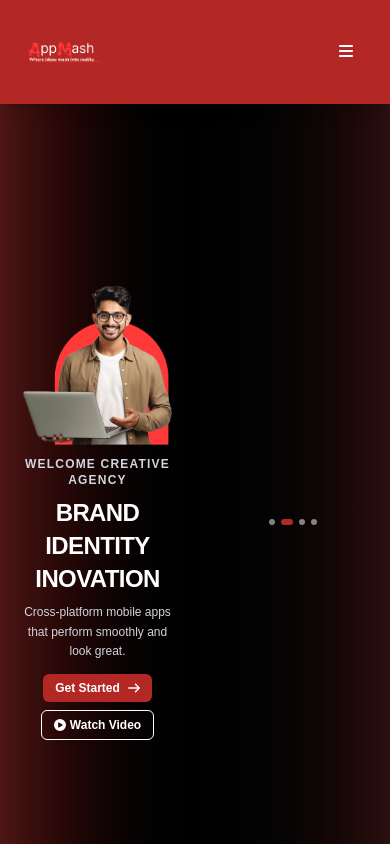
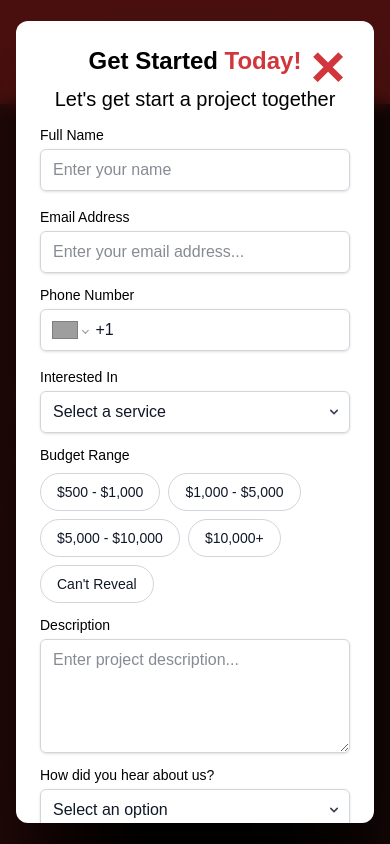
Before and after one commit to Asharkhan468/AppMash-Company-website, a Next.js app: page / in a window 390 px wide. Both pictures are taken after a click on the button "Get Started". Shown: the top 844 px of the page. Built offline with nearby package versions, Linux system fonts and the light colour scheme; grey boxes are pictures that could not be loaded; a web font is replaced by a local one.

Commit message:
GET STARTED CTA [ADD]

```diff
--- a/app/components/Hero.tsx
+++ b/app/components/Hero.tsx
@@ -11,6 +11,7 @@ import youtube from "@/public/Youtube Icon.png";
 import hero1 from "@/public/hero1.png";
 import hero2 from "@/public/hero2.png";
 import hero3 from "@/public/hero3.png";
+import GetStartedForm from "./GetQuoteForm";
 
 interface Slide {
   title: string;
@@ -52,6 +53,7 @@ const slides: Slide[] = [
 export default function HeroCarousel() {
   const [index, setIndex] = useState<number>(0);
   const [isAutoPlaying, setIsAutoPlaying] = useState<boolean>(true);
+  const [showForm , setShowForm] = useState(false);
 
   // Auto slide every 5 seconds
   useEffect(() => {
@@ -68,6 +70,10 @@ export default function HeroCarousel() {
     setIndex(slideIndex);
     setIsAutoPlaying(false);
     setTimeout(() => setIsAutoPlaying(true), 10000);
+  };
+
+  const handleButtonClick = () => {
+    setShowForm(true);
   };
 
   const { title, subtitle, description, image } = slides[index];
@@ -97,7 +103,7 @@ export default function HeroCarousel() {
 
             {/* Buttons */}
             <div className="flex flex-wrap justify-center md:justify-start items-center gap-2 sm:gap-3 pt-1 sm:pt-2">
-              <button className="flex items-center gap-1 sm:gap-2 bg-primary2 text-white font-semibold text-xs sm:text-sm px-3 sm:px-4 py-1.5 sm:py-2 rounded-md transition hover:bg-primary2/90">
+              <button onClick={handleButtonClick} className="flex items-center gap-1 sm:gap-2 bg-primary2 text-white font-semibold text-xs sm:text-sm px-3 sm:px-4 py-1.5 sm:py-2 rounded-md transition hover:bg-primary2/90">
                 Get Started
                 <FontAwesomeIcon
                   icon={faArrowRight}
@@ -112,6 +118,8 @@ export default function HeroCarousel() {
                 Watch Video
               </button>
             </div>
+
+
           </div>
 
           {/* Right Content */}
@@ -179,6 +187,31 @@ export default function HeroCarousel() {
           ))}
         </div>
       </div>
+
+      {showForm && (
+          <div className="fixed inset-0 bg-black/60 backdrop-blur-sm flex justify-center items-center z-[9999] p-4">
+            {/* Main Form Container */}
+            <div
+              className="relative w-full max-w-2xl bg-secondary1 rounded-xl shadow-2xl overflow-y-auto"
+              style={{ maxHeight: "95vh" }}
+            >
+              {/* Extra Large Red Close Button */}
+              <button
+                onClick={() => setShowForm(false)}
+                className="absolute top-4 right-4 z-10 cursor-pointer text-primary1 hover:text-primary2 text-6xl font-bold transition-colors duration-200 focus:outline-none"
+                style={{ width: "60px", height: "60px", lineHeight: "60px" }}
+                aria-label="Close form"
+              >
+                &times;
+              </button>
+
+              {/* Form Content */}
+              <div className="p-6 md:p-8 w-full">
+                <GetStartedForm />
+              </div>
+            </div>
+          </div>
+        )}
     </section>
   );
 }
--- a/app/components/Navbar.tsx
+++ b/app/components/Navbar.tsx
@@ -40,14 +40,14 @@ const Navbar = () => {
     <div className="w-full bg-gradient1 shadow-lg p-0 sticky top-0 z-50 ">
       {/* Mobile Header (visible only on mobile) */}
       <div className="md:hidden flex justify-between items-center px-8 py-3 bg-primary2 pl-6 ">
-        <div className="relative h-20 w-20 to-black">
+        <Link href="/" className="relative h-20 w-20 to-black">
           <Image
             src="/appmashLogo.png"
             alt="Logo"
             fill
             className="object-contain p-1"
           />
-        </div>
+        </Link>
         <button
           onClick={() => setMenuOpen(!menuOpen)}
           className="text-white focus:outline-none"
@@ -63,14 +63,14 @@ const Navbar = () => {
       <div className="hidden md:flex w-full h-20 mr-14">
         {/* Logo Section */}
         <div className="w-48 flex justify-center items-center px-5">
-          <div className="relative h-16 w-[140px]">
+          <Link href="/" className="relative h-16 w-[140px] cursor-pointer">
             <Image
               src="/appmashLogo.png"
               alt="Logo"
               fill
               className="object-contain p-1"
             />
-          </div>
+          </Link>
         </div>
 
         {/* Navbar Section */}
```
